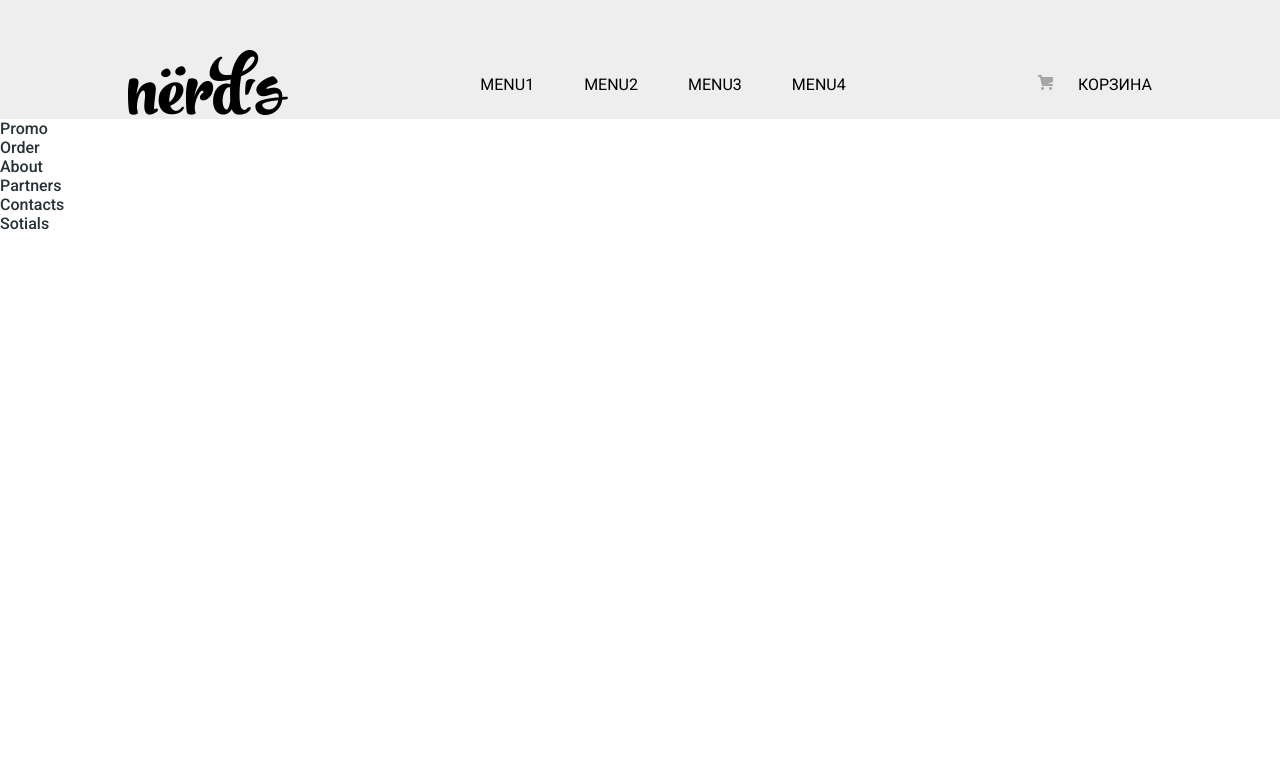
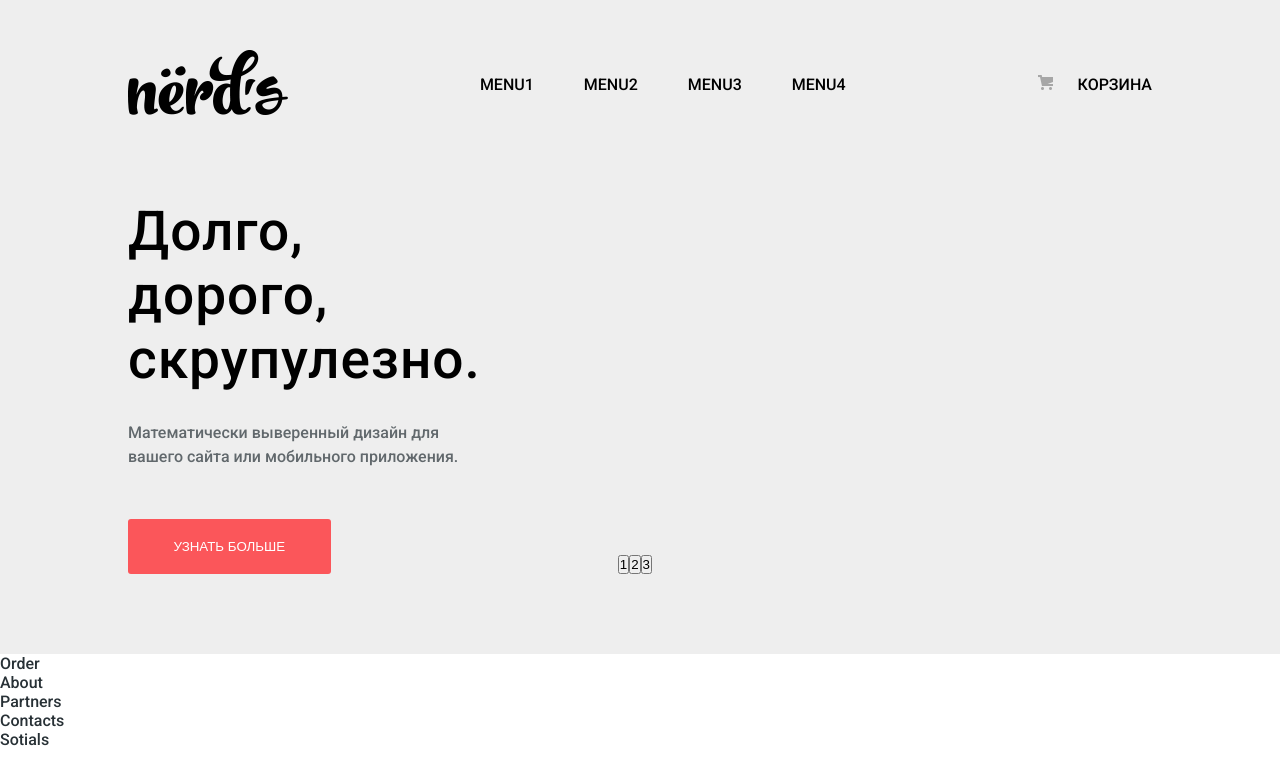
Before and after one commit to ManFred1008/Exam_HTML_CSS, a plain HTML site: page index.html in a window 1280 px wide. Drawn offline with Linux system fonts and the light colour scheme.

Commit message:
add promo

```diff
--- a/css/style.css
+++ b/css/style.css
@@ -15,7 +15,32 @@ body {
    margin: 0 auto;
 }
 
-.nav {
+.text_part h2{
+   font-size: 55px;
+   font-weight: 500;
+   letter-spacing: 1px;
+   color: #000;
+}
+
+.text_part p {
+   line-height: 24px;
+   color: #61686c;
+   padding-top: 30px;
+   padding-bottom: 50px;
+}
+
+.but_general {
+   border: none;
+   border-radius: 3px;
+   padding: 20px 0;
+   background-color: #fb565a;
+   width: 60%;
+   text-transform: uppercase;
+   color: #fff;
+}
+
+.nav,
+.promo {
    width: 100%;
    background-color: #eeeeee;
 }
@@ -36,7 +61,7 @@ body {
 .nav__trolley a {
    text-decoration: none;
    text-transform: uppercase;
-   font-weight: 400;
+   font-weight: 500;
    color: #000000;
 }
 
@@ -66,3 +91,22 @@ body {
    background-color: aqua;
    background-size: cover;
 } */
+
+.promo {
+   padding: 80px 0;
+}
+
+.promo .container {
+   display: flex;
+   align-items: flex-end;
+}
+
+.promo__text,
+.promo__choice {
+   width: 33%;
+}
+
+.promo__choice {
+   display: flex;
+   justify-content: center;
+}
--- a/index.html
+++ b/index.html
@@ -29,7 +29,27 @@
          </div>
       </div>
    </nav>
-      <div class="promo">Promo</div>
+
+
+   <div class="promo">
+      <div class="container">
+         <div class="promo__text">
+            <div class="text_part">
+               <h2>Долго, дорого,  скрупулезно.</h2>
+               <p>Математически выверенный дизайн для вашего сайта или мобильного приложения.</p>
+            </div>
+            <button class="but_general">УЗНАТЬ БОЛЬШЕ</button>
+         </div>
+         <div class="promo__choice">
+            <button class="btn_page">1</button>
+            <button class="btn_page">2</button>
+            <button class="btn_page">3</button>
+         </div>
+      </div>
+   </div>
+
+
+
    <div class="order">Order</div>
    <div class="about">About</div>
    <div class="partners">Partners</div>
```
Lines whose indentation alone changed are shown as unchanged.
